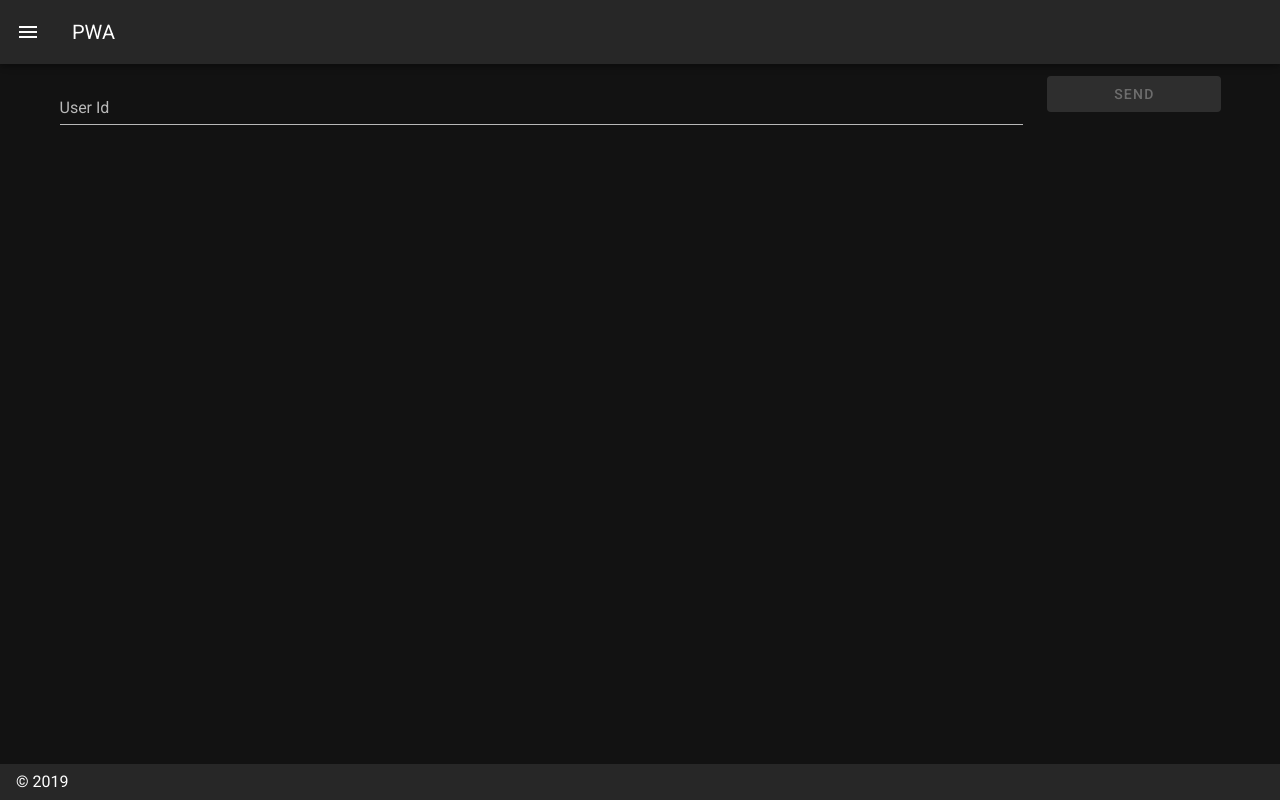
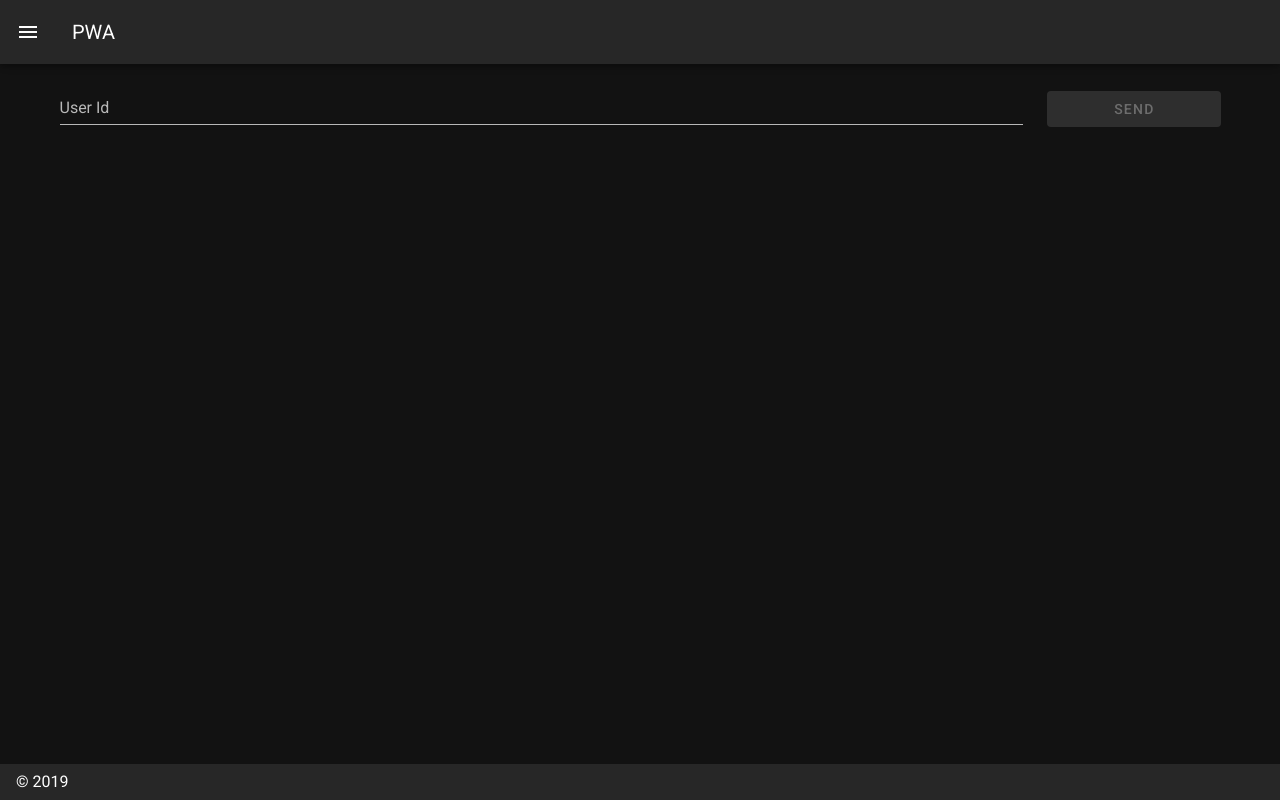
Before and after one commit to oscahumbertomr/nuxtPWA, a Nuxt app: page /users in a window 1280 px wide. Built offline with nearby package versions, Linux system fonts and the light colour scheme.

Commit message:
margin btn users

```diff
--- a/pages/users/index.vue
+++ b/pages/users/index.vue
@@ -4,7 +4,7 @@
             <v-text-field label="User Id" placeholder="Type the user Id" v-model="id" v-on:keyup.enter="sendId"></v-text-field>
         </v-col>
         <v-col cols="3" md="2" lg="2">
-            <v-btn block color="indigo darken-4" :disabled="!id" @click="sendId">
+            <v-btn block color="indigo darken-4" :disabled="!id" @click="sendId" style="margin-top: 15px;">
                 Send
             </v-btn>
         </v-col>
```
